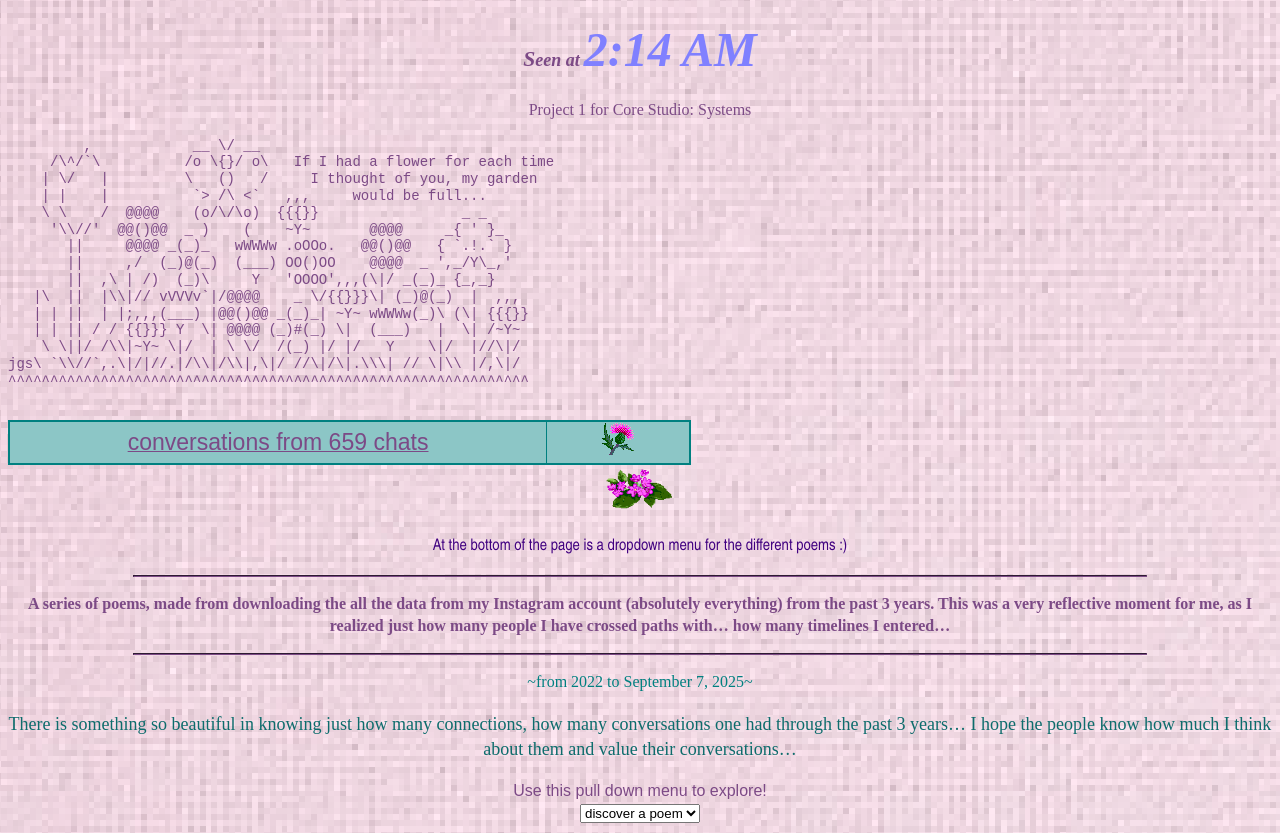
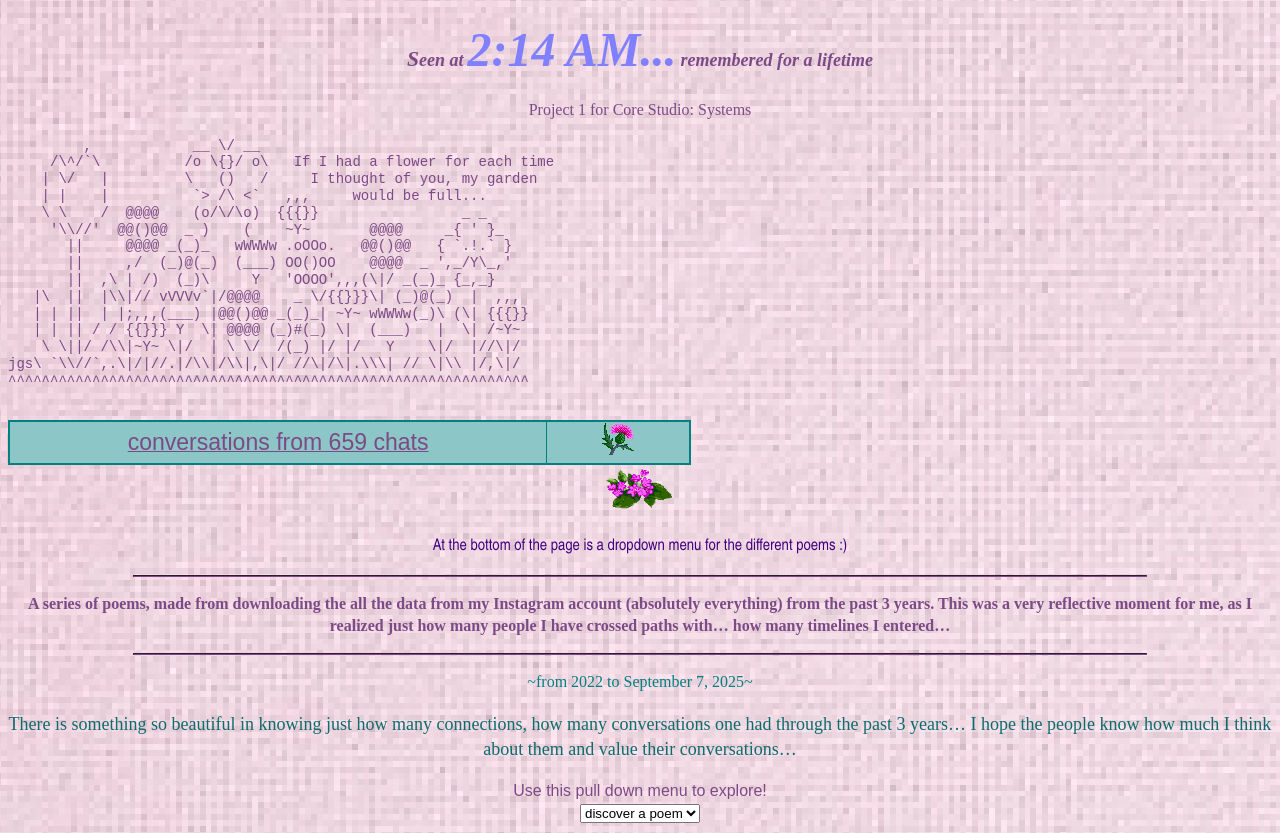
Before and after one commit to isaxt/self-as-system, a plain HTML site: page index.html in a window 1280 px wide. Drawn offline with Linux system fonts and the light colour scheme.

Commit message:
adding assets

```diff
--- a/index.html
+++ b/index.html
@@ -10,7 +10,8 @@
     <!-- title of project header -->
     <p class="center" style="font-family:'BernhardMod BT';">
         <span class="poem-title"><em><big>S</big>een at</em></span>
-        <span class="time">2:14 AM</span>
+        <span class="time">2:14 AM...</span>
+        <span class="poem-title"><em>remembered for a lifetime</em></span>
     </p>
 
     <p class="center">
```
Also changed, not shown: ap_chem.html (added), assets/blue_rose_background.jpg (added), assets/lg_blue_flowers_background.jpg (added), assets/pale_iris_background.jpg (added).
